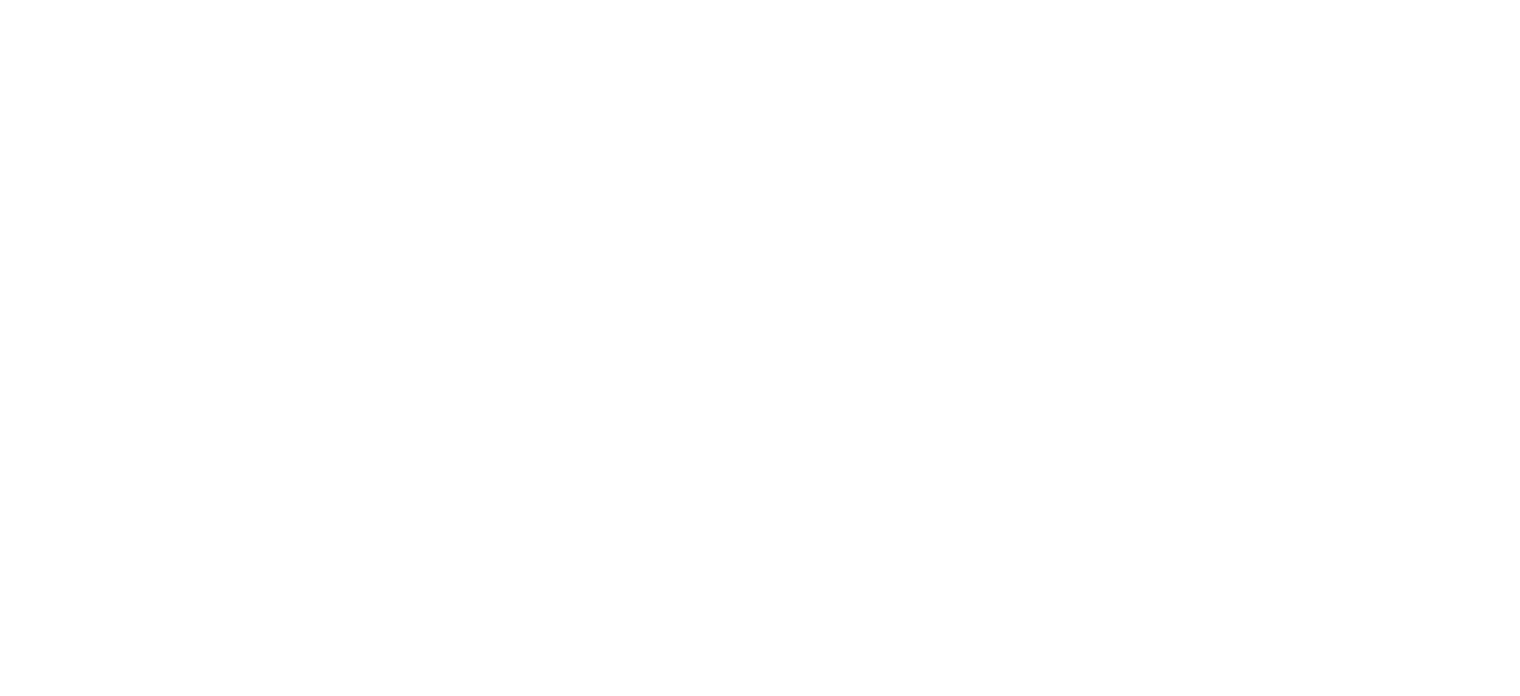
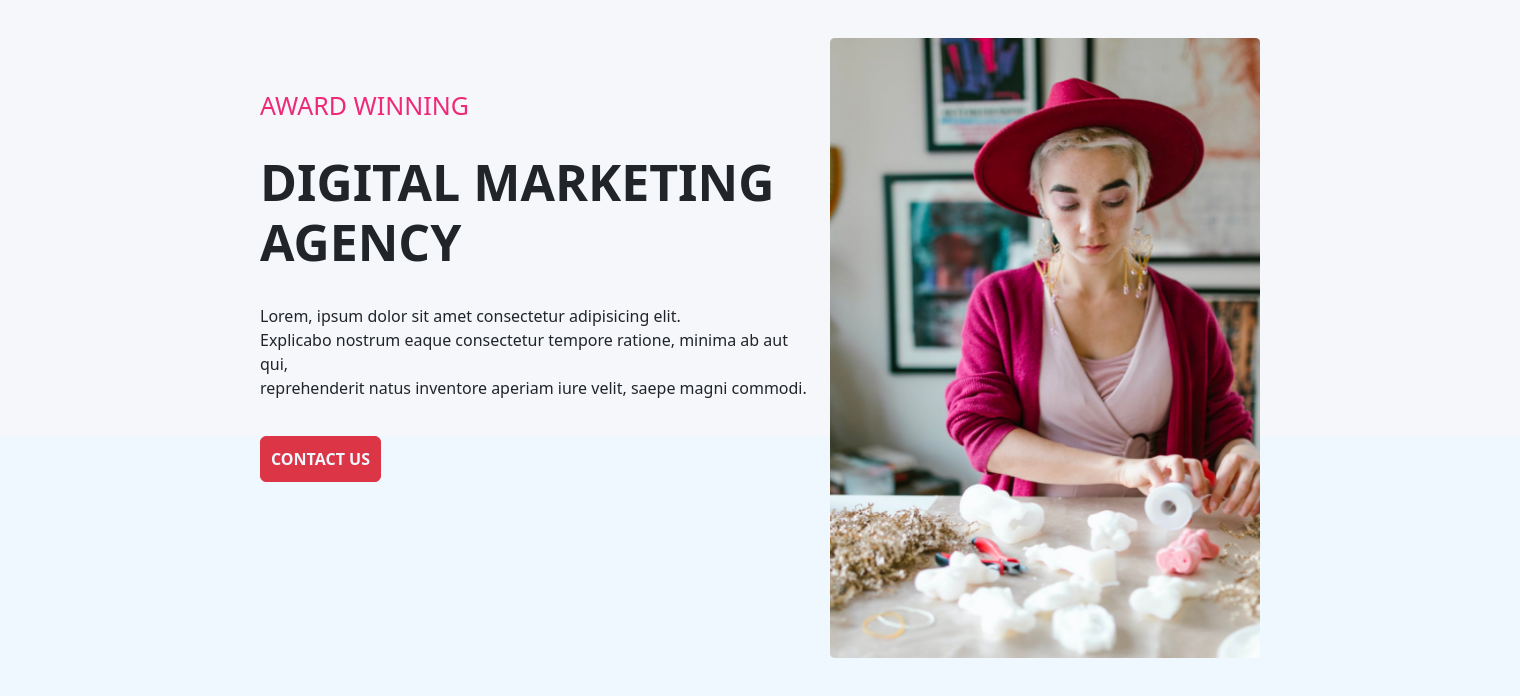
Before and after one commit to Nischal1510/Project, a plain HTML site: page index.html in a window 1280 px wide. Shown: the whole page, 1520 px wide, since content can reach past the window. Drawn offline with nearby package versions, Linux system fonts and the light colour scheme.

Commit message:
Adding images and form

```diff
--- a/index.html
+++ b/index.html
@@ -1,15 +1,32 @@
 <!DOCTYPE html>
 <html lang="en">
+
 <head>
     <meta charset="UTF-8">
     <meta name="viewport" content="width=device-width, initial-scale=1.0">
     <title>Digital Marketing Agency</title>
-    <link href="style.css">
+    <link href="https://cdn.jsdelivr.net/npm/bootstrap@5.3.3/dist/css/bootstrap.min.css" rel="stylesheet" integrity="sha384-QWTKZyjpPEjISv5WaRU9OFeRpok6YctnYmDr5pNlyT2bRjXh0JMhjY6hW+ALEwIH" crossorigin="anonymous">
+    <link rel="stylesheet" href="style.css">
 </head>
+
 <body>
+    <div class="section">
+        <div class="div-sec">
+            <h5>AWARD WINNING</h5><br>
+            <h1><b>DIGITAL MARKETING <br>AGENCY</b></h1><br>
+            <p>Lorem, ipsum dolor sit amet consectetur adipisicing elit. <br>Explicabo nostrum eaque consectetur tempore
+                ratione, minima ab aut qui,<br> reprehenderit natus inventore aperiam iure velit, saepe magni commodi.
+            </p>
+            <button class="btn btn-danger"><a href="form.html" style="color: aliceblue; text-decoration: none;">CONTACT US</a></button>
+        </div>
+        <div class="img">
+            <img src="hero.png" height="620px" width="430px">
+        </div>
+    </div>
 
 
 
     <script src="script.js"></script>
 </body>
+
 </html>
--- a/style.css
+++ b/style.css
@@ -0,0 +1,42 @@
+*{
+    margin: 0;
+    padding: 0;
+}
+body{
+    background-color: aliceblue;
+}
+.section{
+    height: 436px;
+    width: 1520px;
+    background-color: #F5F7FA;
+    padding: 40px 60px;
+    display: flex;
+    align-items: center;
+    justify-content: center;
+}
+.div-sec{
+    height: 356px;
+    width: 1120px;
+    margin: 0px 12px;
+    text-align: left;
+    margin-left: 200px;
+    margin-top: 100px;
+}
+.div-sec h5{
+    color: rgb(238, 41, 120);
+    font-size: 25px;
+}
+.div-sec h1{
+    font-size: 50px;
+}
+.img{
+    margin-right: 200px;
+    margin-top: 260px;
+
+}
+.btn{
+    border-radius: 0.5;
+    margin-top: 20px;
+    font-weight: 600;
+    padding: 10px;
+}
```
Also changed, not shown: form.html (added, +80 -0 lines), 1.png (added), 1@2x.png (added), 2.svg (added), hero.png (added), 1 other file.
